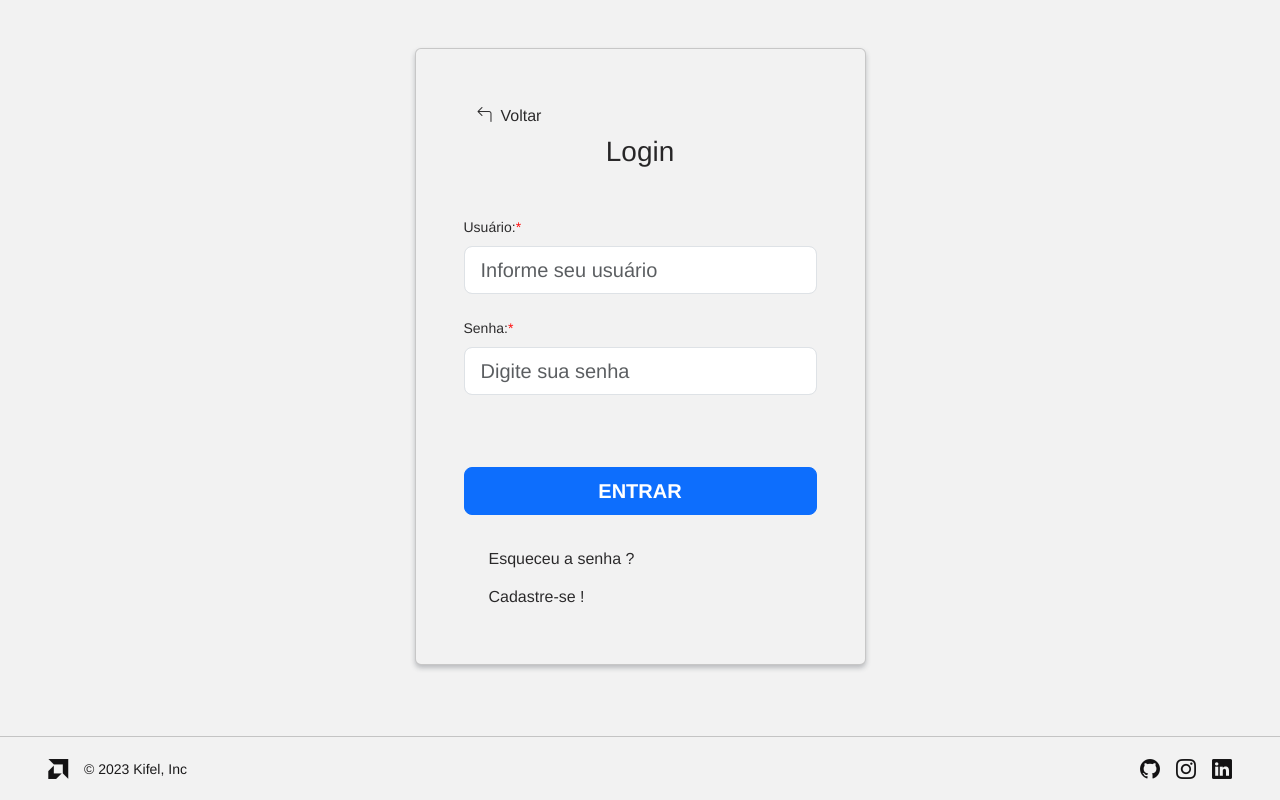
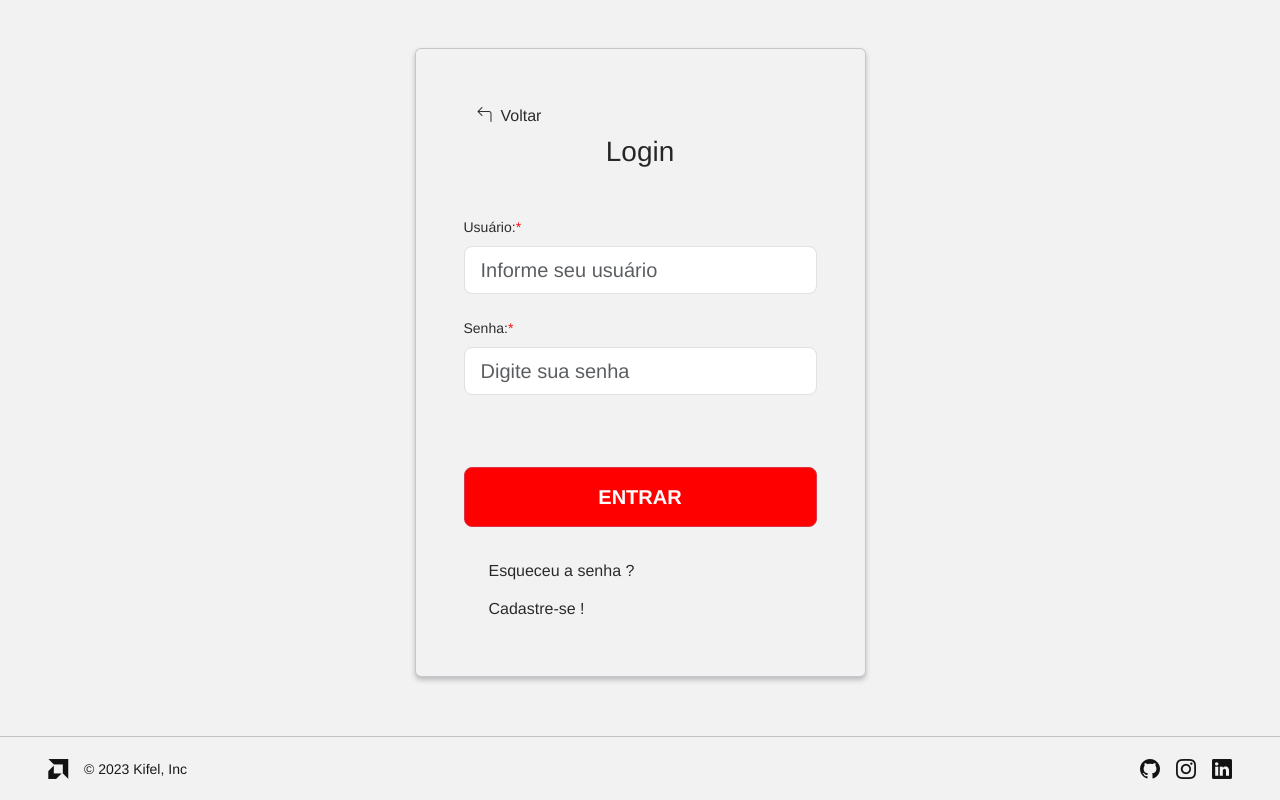
Before and after one commit to kifel/James-Lanches, a React (Vite) app: page /login in a window 1280 px wide. Built offline with nearby package versions, Linux system fonts and the light colour scheme.

Commit message:
feat: adicioando loading em cadastro,login e recovery

```diff
--- a/src/components/Popup/Popup.tsx
+++ b/src/components/Popup/Popup.tsx
@@ -7,7 +7,7 @@ const Popup: React.FC<PopupInterface> = (props) => {
     <PopupContainer>
       <PopupInner>
         <CloseButton className="btn" onClick={() => props.setTrigger(false)}>
-          <i className="fa fa-times"></i>
+          <i className="bi bi-x"></i>
         </CloseButton>
         {props.children}
       </PopupInner>
--- a/src/components/Popup/style.ts
+++ b/src/components/Popup/style.ts
@@ -25,6 +25,7 @@ export const PopupInner = styled.div`
 `;
 
 export const CloseButton = styled.button`
+  font-size: 25px;
   position: absolute;
   top: 16px;
   right: 16px;
@@ -33,6 +34,6 @@ export const CloseButton = styled.button`
   transition: color 0.3s;
 
   &:hover {
-    color: ${props => props.theme.colors.secondary};
+    color: ${(props) => props.theme.colors.secondary};
   }
 `;
--- a/src/pages/Login/index.tsx
+++ b/src/pages/Login/index.tsx
@@ -1,11 +1,11 @@
-import React from "react";
+import React, { useState } from "react";
 import { useForm } from "react-hook-form";
 import { useNavigate } from "react-router-dom";
 import { toast } from "react-toastify";
 import Footer from "../../components/Footer";
 import { useAuth } from "../../context/AuthProvider/useAuth";
 import api from "../../service/api";
-import { Buttons, ButtonsRows, LoginContainer, LogionSection } from "./styles";
+import { Button, Buttons, ButtonsRows, LoginContainer, LogionSection } from "./styles";
 
 interface login {
   username: string;
@@ -15,6 +15,7 @@ interface login {
 const Login: React.FC = () => {
   const auth = useAuth();
   const navigate = useNavigate();
+  const [loading, setLoading] = useState<boolean>(false);
   const {
     handleSubmit,
     register,
@@ -22,6 +23,7 @@ const Login: React.FC = () => {
   } = useForm<login>();
 
   const onSubmit = (data: login) => {
+    setLoading(true);
     api
       .post("/auth/signin", {
         username: data.username,
@@ -34,6 +36,9 @@ const Login: React.FC = () => {
       })
       .catch((err) => {
         toast.error(err.response.data.message);
+      })
+      .finally(() => {
+        setLoading(false);
       });
   };
 
@@ -97,12 +102,14 @@ const Login: React.FC = () => {
                       )}
                     </div>
                     <div className="d-grid">
-                      <button
+                      <Button
                         type="submit"
-                        className="btn btn-lg btn-primary btn-login text-uppercase fw-bold mt-5"
-                      >
-                        Entrar
-                      </button>
+                        className="btn btn-lg btn-danger btn-login text-uppercase fw-bold mt-5"
+                        disabled={loading}
+                        loading={loading.toString()}
+                        >
+                           {loading ? "" : "Entrar"}
+                      </Button>
                     </div>
                     <div className="container">
                       <ButtonsRows className="row">
--- a/src/pages/Login/styles.ts
+++ b/src/pages/Login/styles.ts
@@ -1,4 +1,4 @@
-import styled from "styled-components";
+import styled, { keyframes } from "styled-components";
 
 export const LogionSection = styled.section`
   background-color: ${(props) => props.theme.colors.background};
@@ -20,3 +20,44 @@ export const ButtonsRows = styled.div`
 export const Buttons = styled.a`
   color: ${(props) => props.theme.colors.text};
 `;
+
+const rotate = keyframes`
+  from {
+    transform: rotate(0deg);
+  }
+  to {
+    transform: rotate(359deg);
+  }
+`;
+
+type ButtonProps = {
+  loading?: string;
+};
+
+export const Button = styled.button<ButtonProps>`
+  background: ${({ loading }) =>
+    loading === "true" ? "#ccc" : "red"};
+  color: ${({ loading }) => (loading === "true" ? "#333" : "#fff")};
+  cursor: ${({ loading }) => (loading === "true" ? "not-allowed" : "pointer")};
+  position: relative;
+  width: 100%;
+  height: 3em;
+
+  &:hover {
+    background: ${(props) => props.theme.colors.tertiary};
+  }
+
+  &::after {
+    content: "";
+    display: ${({ loading }) => (loading === "true" ? "block" : "none")};
+    width: 0.9em;
+    height: 0.9em;
+    border-radius: 50%;
+    border: 0.15em solid currentColor;
+    border-top-color: transparent;
+    animation: ${rotate} 0.6s linear infinite;
+    position: absolute;
+    left: 50%;
+    transform: translate(-50%, -50%);
+  }
+`;
--- a/src/pages/Products/styles.ts
+++ b/src/pages/Products/styles.ts
@@ -12,6 +12,8 @@ export const StyledPagination = styled(Pagination)`
   & .MuiPaginationItem-root {
     color: ${(props) => props.theme.colors.text};
   }
+  margin-top: 5rem;
+  margin-bottom: 5rem;
 `;
 
 export const SelectCategory = styled.select`
@@ -58,3 +60,7 @@ export const SearchProductBox = styled.input`
 
   transition: opacity 0.3s ease;
 `;
+
+export const ProductNotFound = styled.div`
+  height: 68vh;
+`
--- a/src/pages/RecoveryPassword/ConfirmCodePassword/index.tsx
+++ b/src/pages/RecoveryPassword/ConfirmCodePassword/index.tsx
@@ -5,7 +5,7 @@ import { toast } from "react-toastify";
 import Footer from "../../../components/Footer";
 import Popup from "../../../components/Popup/Popup";
 import api from "../../../service/api";
-import { RecoveryContainer, RecoverySection } from "../styles";
+import { Button, RecoveryContainer, RecoverySection } from "../styles";
 
 interface Recovery {
   password?: string;
@@ -15,6 +15,7 @@ interface Recovery {
 const ConfirmCodePassword: React.FC = () => {
   const { token } = useParams();
   const [popup, setPopup] = React.useState(false);
+  const [loading, setLoading] = React.useState<boolean>(false);
   const navigate = useNavigate();
   const {
     handleSubmit,
@@ -23,6 +24,7 @@ const ConfirmCodePassword: React.FC = () => {
   } = useForm<Recovery>();
 
   const onSubmit = (data: Recovery) => {
+    setLoading(true);
     api
       .post(`/password-recovery/reset?token=${token}&password=${data.password}`)
       .then((response) => {
@@ -31,6 +33,9 @@ const ConfirmCodePassword: React.FC = () => {
       })
       .catch((err) => {
         setPopup(true);
+      })
+      .finally(() => {
+        setLoading(false);
       });
   };
 
@@ -108,12 +113,14 @@ const ConfirmCodePassword: React.FC = () => {
                       )}
                     </div>
                     <div className="d-grid">
-                      <button
+                      <Button
                         type="submit"
-                        className="btn btn-lg btn-primary btn-login text-uppercase fw-bold mt-5"
+                        className="btn btn-lg btn-danger btn-login text-uppercase fw-bold mt-5"
+                        disabled={loading}
+                        loading={loading.toString()}
                       >
-                        Redefinir
-                      </button>
+                        {loading ? "" : "Redefinir"}
+                      </Button>
                     </div>
                   </div>
                 </form>
--- a/src/pages/RecoveryPassword/index.tsx
+++ b/src/pages/RecoveryPassword/index.tsx
@@ -4,7 +4,7 @@ import { useNavigate } from "react-router-dom";
 import Footer from "../../components/Footer";
 import Popup from "../../components/Popup/Popup";
 import api from "../../service/api";
-import { Buttons, RecoveryContainer, RecoverySection } from "./styles";
+import { Button, Buttons, RecoveryContainer, RecoverySection } from "./styles";
 
 interface Recovery {
   email?: string;
@@ -12,6 +12,7 @@ interface Recovery {
 
 const RecoveryPassword: React.FC = () => {
   const [popup, setPopup] = React.useState(false);
+  const [loading, setLoading] = React.useState<boolean>(false);
   const navigate = useNavigate();
   const {
     handleSubmit,
@@ -20,10 +21,12 @@ const RecoveryPassword: React.FC = () => {
   } = useForm<Recovery>();
 
   const onSubmit = (data: Recovery) => {
+    setLoading(true);
     api
       .post(`/password-recovery/send-email?email=${data.email}`)
       .finally(() => {
         setPopup(true);
+        setLoading(false);
       });
   };
 
@@ -67,12 +70,14 @@ const RecoveryPassword: React.FC = () => {
                       )}
                     </div>
                     <div className="d-grid">
-                      <button
+                    <Button
                         type="submit"
-                        className="btn btn-lg btn-primary btn-login text-uppercase fw-bold mt-5"
-                      >
-                        Entrar
-                      </button>
+                        className="btn btn-lg btn-danger btn-login text-uppercase fw-bold mt-5"
+                        disabled={loading}
+                        loading={loading.toString()}
+                        >
+                           {loading ? "" : "Enviar"}
+                      </Button>
                     </div>
                   </div>
                 </form>
--- a/src/pages/RecoveryPassword/styles.ts
+++ b/src/pages/RecoveryPassword/styles.ts
@@ -1,4 +1,4 @@
-import styled from 'styled-components';
+import styled, { keyframes } from 'styled-components';
 
 export const RecoverySection = styled.section`
   background-color: ${(props) => props.theme.colors.background};
@@ -20,3 +20,44 @@ export const ButtonsRows = styled.div`
 export const Buttons = styled.a`
   color: ${(props) => props.theme.colors.text};
 `;
+
+const rotate = keyframes`
+  from {
+    transform: rotate(0deg);
+  }
+  to {
+    transform: rotate(359deg);
+  }
+`;
+
+type ButtonProps = {
+  loading?: string;
+};
+
+export const Button = styled.button<ButtonProps>`
+  background: ${({ loading }) =>
+    loading === "true" ? "#ccc" : "red"};
+  color: ${({ loading }) => (loading === "true" ? "#333" : "#fff")};
+  cursor: ${({ loading }) => (loading === "true" ? "not-allowed" : "pointer")};
+  position: relative;
+  width: 100%;
+  height: 3em;
+
+  &:hover {
+    background: ${(props) => props.theme.colors.tertiary};
+  }
+
+  &::after {
+    content: "";
+    display: ${({ loading }) => (loading === "true" ? "block" : "none")};
+    width: 0.9em;
+    height: 0.9em;
+    border-radius: 50%;
+    border: 0.15em solid currentColor;
+    border-top-color: transparent;
+    animation: ${rotate} 0.6s linear infinite;
+    position: absolute;
+    left: 50%;
+    transform: translate(-50%, -50%);
+  }
+`;
--- a/src/pages/Register/index.tsx
+++ b/src/pages/Register/index.tsx
@@ -4,7 +4,7 @@ import { useNavigate } from "react-router-dom";
 import Footer from "../../components/Footer";
 import Popup from "../../components/Popup/Popup";
 import api from "../../service/api";
-import { Buttons, RegisterContainer, RegisterSection } from "./styles";
+import { Button, Buttons, RegisterContainer, RegisterSection } from "./styles";
 
 interface Register {
   username: string;
@@ -15,10 +15,12 @@ interface Register {
   confirm_password?: string;
 }
 
+
 const Register: React.FC = () => {
   const navigate = useNavigate();
   const [response, setResponse] = React.useState<string>("");
   const [popup, setPopup] = React.useState(false);
+  const [loading, setLoading] = React.useState<boolean>(false);
   const {
     handleSubmit,
     register,
@@ -26,6 +28,7 @@ const Register: React.FC = () => {
   } = useForm<Register>();
 
   const onSubmit = (data: Register) => {
+    setLoading(true);
     api
       .post("/auth/signup", {
         username: data.username,
@@ -43,6 +46,9 @@ const Register: React.FC = () => {
       .catch((err) => {
         setResponse(err.response.data.errors[0]);
         setPopup(true);
+      })
+      .finally(() => {
+        setLoading(false);
       });
   };
 
@@ -209,12 +215,14 @@ const Register: React.FC = () => {
                     </div>
 
                     <div className="d-grid">
-                      <button
+                      <Button
                         type="submit"
-                        className="btn btn-lg btn-primary btn-login text-uppercase fw-bold mt-5"
+                        className="btn btn-lg btn-danger btn-login text-uppercase fw-bold mt-5"
+                        disabled={loading}
+                        loading={loading.toString()}
                       >
-                        CADASTRAR
-                      </button>
+                         {loading ? "" : "CADASTRAR"}
+                      </Button>
                     </div>
                   </div>
                 </form>
--- a/src/pages/Register/styles.ts
+++ b/src/pages/Register/styles.ts
@@ -1,4 +1,4 @@
-import styled from 'styled-components';
+import styled, { keyframes } from "styled-components";
 
 export const RegisterSection = styled.section`
   background-color: ${(props) => props.theme.colors.background};
@@ -20,3 +20,44 @@ export const ButtonsRows = styled.div`
 export const Buttons = styled.a`
   color: ${(props) => props.theme.colors.text};
 `;
+
+const rotate = keyframes`
+  from {
+    transform: rotate(0deg);
+  }
+  to {
+    transform: rotate(359deg);
+  }
+`;
+
+type ButtonProps = {
+  loading?: string;
+};
+
+export const Button = styled.button<ButtonProps>`
+  background: ${({ loading }) =>
+    loading === "true" ? "#ccc" : "red"};
+  color: ${({ loading }) => (loading === "true" ? "#333" : "#fff")};
+  cursor: ${({ loading }) => (loading === "true" ? "not-allowed" : "pointer")};
+  position: relative;
+  width: 100%;
+  height: 3em;
+
+  &:hover {
+    background: ${(props) => props.theme.colors.tertiary};
+  }
+
+  &::after {
+    content: "";
+    display: ${({ loading }) => (loading === "true" ? "block" : "none")};
+    width: 0.9em;
+    height: 0.9em;
+    border-radius: 50%;
+    border: 0.15em solid currentColor;
+    border-top-color: transparent;
+    animation: ${rotate} 0.6s linear infinite;
+    position: absolute;
+    left: 50%;
+    transform: translate(-50%, -50%);
+  }
+`;
```
Also changed, not shown: src/pages/Products/index.tsx (+10 -12 lines).
